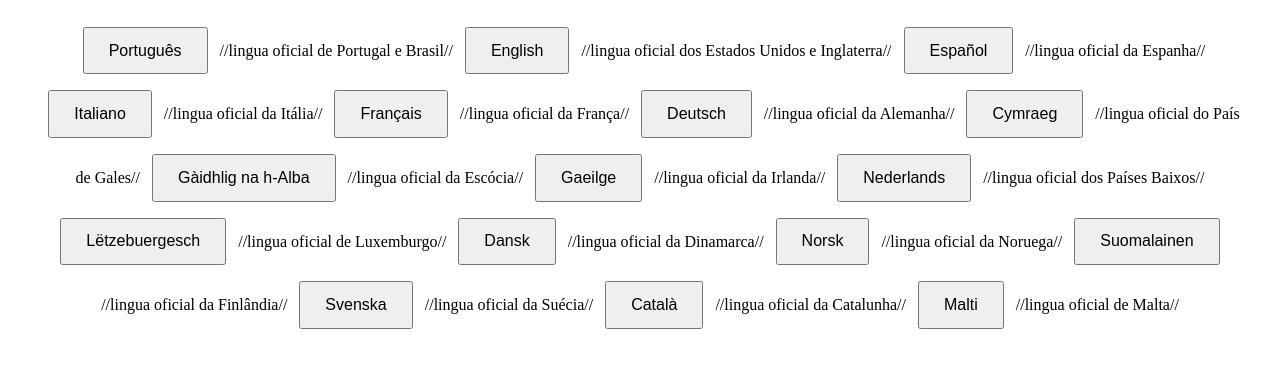
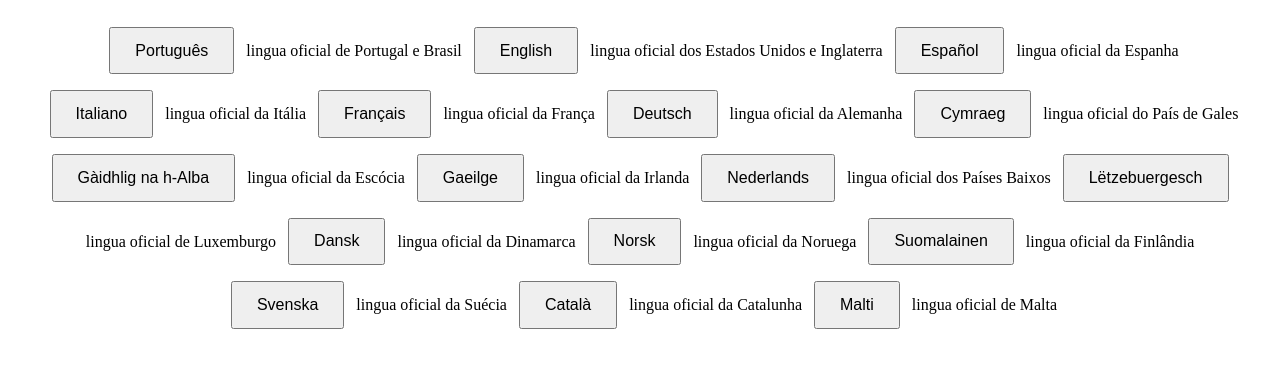
Before and after one commit to HilSantos/HACKATHON-2025, a plain HTML site: page index.html in a window 1280 px wide. Shown: the part 119-486 px from the top of the page. Drawn offline with Linux system fonts and the light colour scheme.

Commit message:
Mudei os comentarios

```diff
--- a/index.html
+++ b/index.html
@@ -21,39 +21,39 @@
   <div class="language-screen">
     <h1>Selecione o idioma</h1>
     <button onclick="window.location.href='main.html'">Português</button>
-    //lingua oficial de Portugal e Brasil//
+    lingua oficial de Portugal e Brasil
     <button onclick="window.location.href='main.html'">English</button>
-    //lingua oficial dos Estados Unidos e Inglaterra//
+    lingua oficial dos Estados Unidos e Inglaterra
     <button onclick="window.location.href='main.html'">Español</button>
-    //lingua oficial da Espanha//
+    lingua oficial da Espanha
     <button onclick="window.location.href='main.html'">Italiano</button>
-    //lingua oficial da Itália//
+    lingua oficial da Itália
     <button onclick="window.location.href='main.html'">Français</button>
-    //lingua oficial da França//
+    lingua oficial da França
     <button onclick="window.location.href='main.html'">Deutsch</button>
-    //lingua oficial da Alemanha//
+    lingua oficial da Alemanha
     <button onclick="window.location.href='main.html'">Cymraeg</button>
-    //lingua oficial do País de Gales//
+    lingua oficial do País de Gales
     <button onclick="window.location.href='main.html'">Gàidhlig na h-Alba</button>
-    //lingua oficial da Escócia//
+    lingua oficial da Escócia
     <button onclick="window.location.href='main.html'">Gaeilge</button>
-    //lingua oficial da Irlanda//
+    lingua oficial da Irlanda
     <button onclick="window.location.href='main.html'">Nederlands</button>
-    //lingua oficial dos Países Baixos//
+    lingua oficial dos Países Baixos
     <button onclick="window.location.href='main.html'">Lëtzebuergesch</button>
-    //lingua oficial de Luxemburgo//
+    lingua oficial de Luxemburgo
     <button onclick="window.location.href='main.html'">Dansk</button>
-    //lingua oficial da Dinamarca//
+    lingua oficial da Dinamarca
     <button onclick="window.location.href='main.html'">Norsk</button>
-    //lingua oficial da Noruega//
+    lingua oficial da Noruega
     <button onclick="window.location.href='main.html'">Suomalainen</button>
-    //lingua oficial da Finlândia//
+    lingua oficial da Finlândia
     <button onclick="window.location.href='main.html'">Svenska</button>
-    //lingua oficial da Suécia//
+    lingua oficial da Suécia
     <button onclick="window.location.href='main.html'">Català</button>
-    //lingua oficial da Catalunha//
+    lingua oficial da Catalunha
     <button onclick="window.location.href='main.html'">Malti</button>
-    //lingua oficial de Malta//
+    lingua oficial de Malta
   </div>
 </body>
 </html>
```
